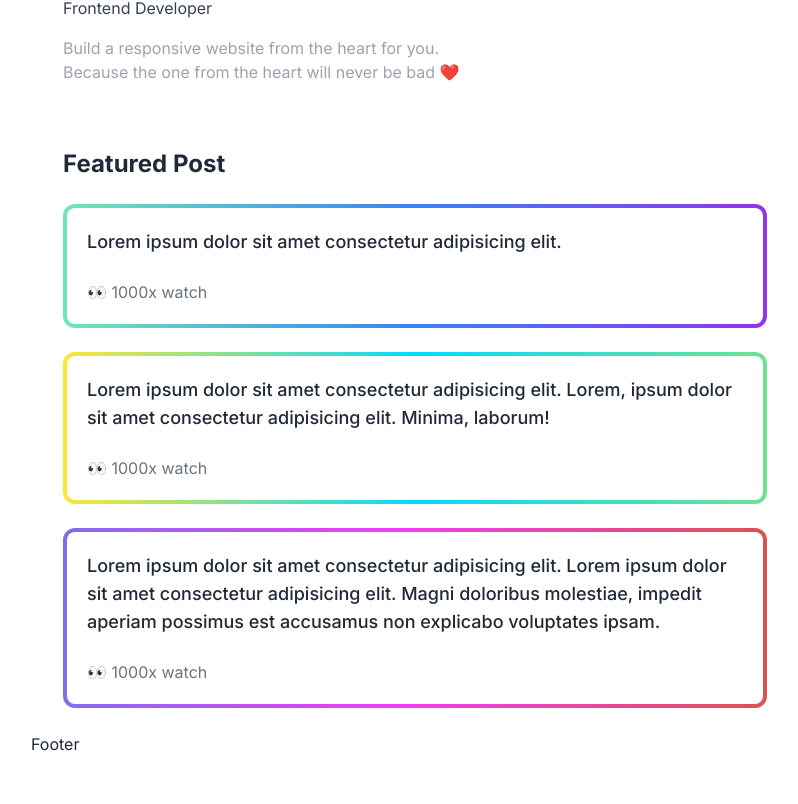
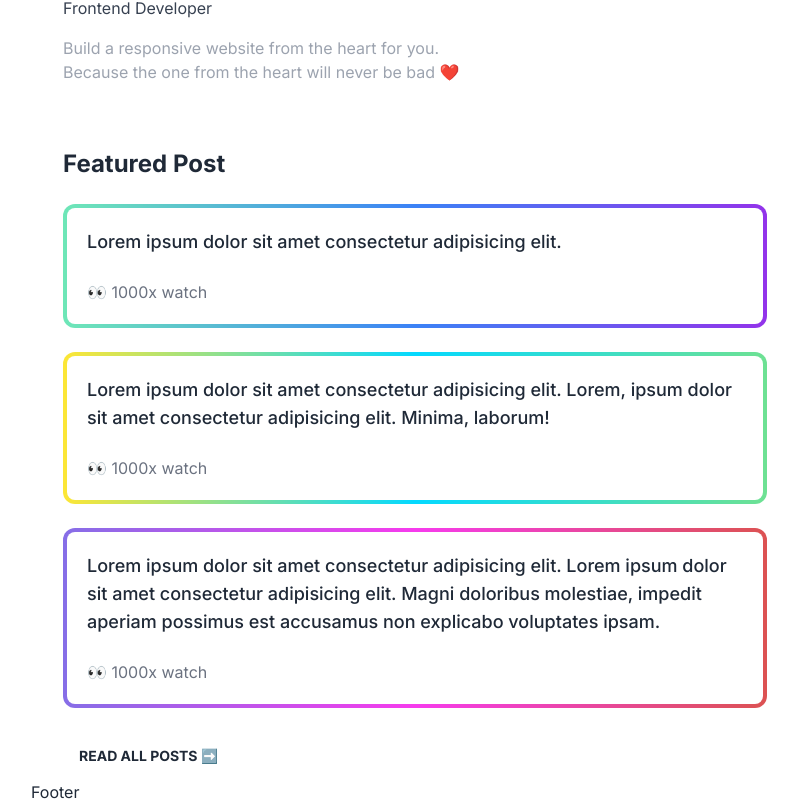
Before and after one commit to alfiancode/myportfolio, a React (Create React App) app: page / in a window 1280 px wide. Shown: the part 320-1124 px from the top of the page, without its empty margins (225-1023 px from the left). Before the commit the page ends 1076 px from the top, so only its background shows below. Built offline with nearby package versions, Linux system fonts and the light colour scheme.

Commit message:
Update FeaturedPost.jsx

```diff
--- a/src/components/FeaturedPost.jsx
+++ b/src/components/FeaturedPost.jsx
@@ -47,6 +47,14 @@ const FeaturedPost = () => {
         </div>
       </div>
       {/* end card */}
+      {/* <a href="#" className="mt-6 text-gray-600  ">
+        Read all posts ➡️
+      </a> */}
+
+      <button className="btn btn-outline border-none hover:bg-white hover:text-gray-500">
+        {" "}
+        Read all posts ➡️
+      </button>
     </div>
   );
 };
```
